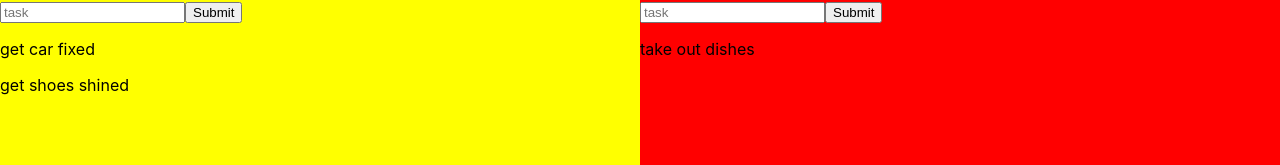
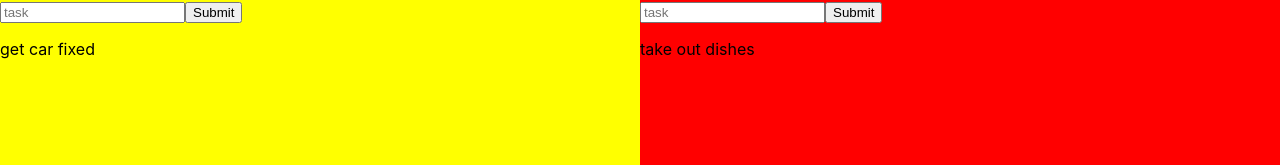
Before and after one commit to LeslieWilson/to_do, a React (Create React App) app: page / in a window 1280 px wide. Shown: the part 130-295 px from the top of the page. Built offline with nearby package versions, Linux system fonts and the light colour scheme.

Commit message:
added functionality to other side of list, now submitted tasks appear on screen

```diff
--- a/src/components/FormDayOne.js
+++ b/src/components/FormDayOne.js
@@ -2,18 +2,17 @@ import React, {useState} from 'react'
 import TaskData from './TaskData.js'
 
 const FormDayOne = (props) =>{
+const [todoList, setTodoList] = useState([
+  {field:"get car fixed"}
+])
 
-let tasksTwo = [
-  {task:"get car fixed"},
-  {task:"get shoes shined"}
-]
-
-let taskListTwo = tasksTwo.map(task=>{
+let taskListTwo = todoList.map(task=>{
   return(
     <TaskData
-    field={task.task}
+    field={task.field}
     />
   )
+  console.log(todoList)
 })
 
 const [newTask, setNewTask] = useState({
@@ -40,6 +39,12 @@ const handleContactSubmit = (event) =>{
   let payload = {
     field:newTask.field
   }
+
+  setTodoList([
+    ...todoList,
+    payload
+  ])
+
   setNewTask({
     field:""
   })
```
